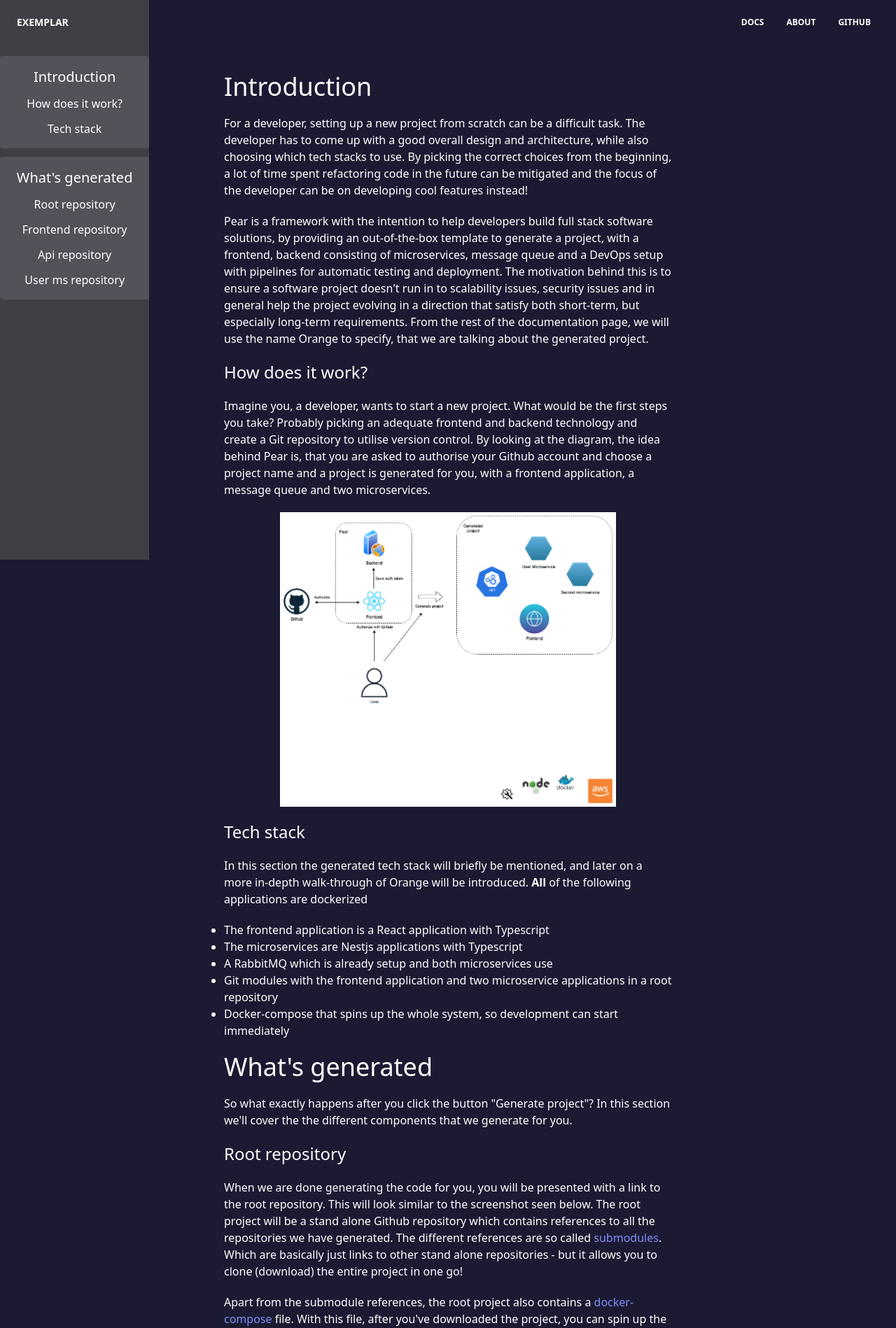
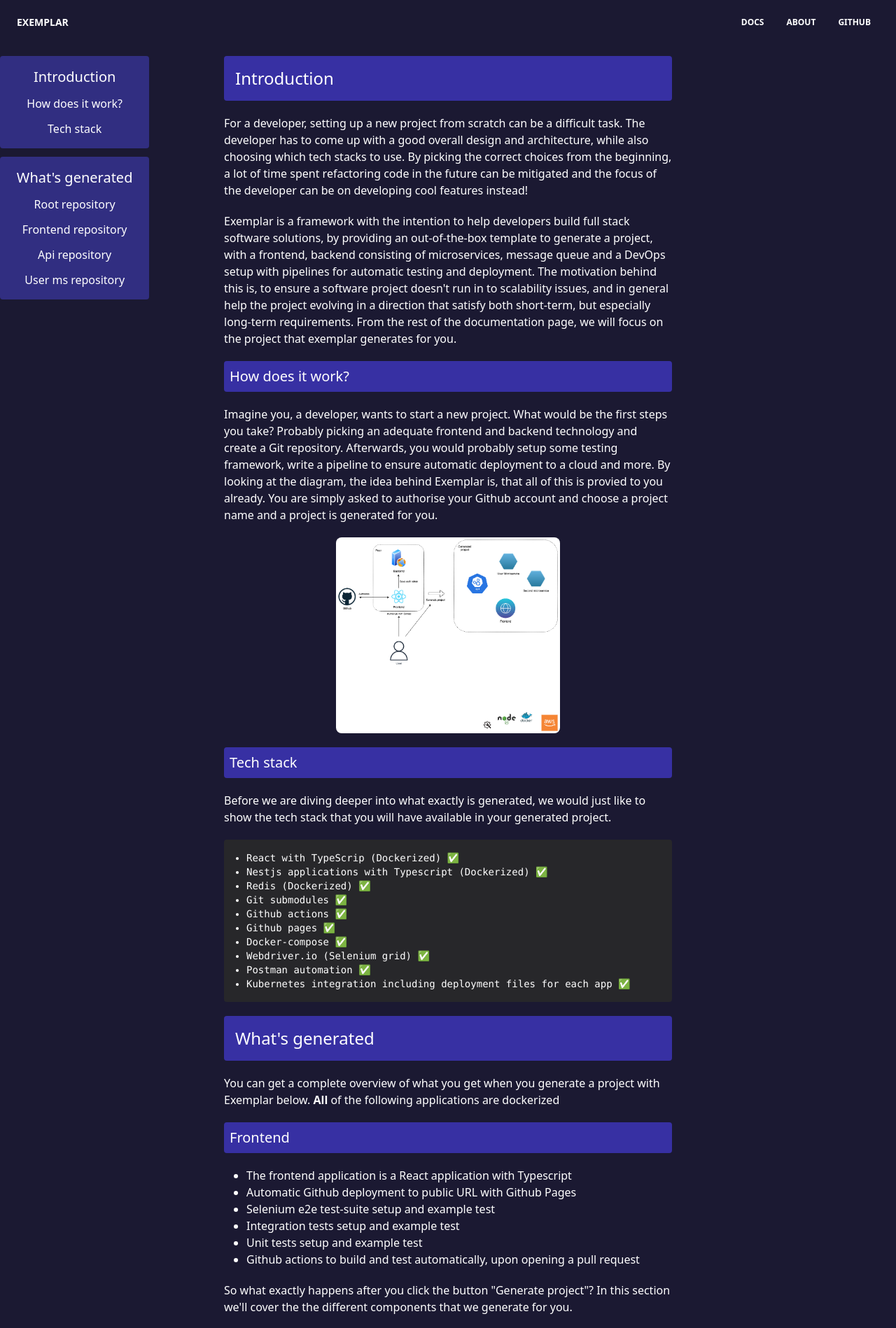
Before and after one commit to exemplar-io/exemplar-io.github.io, a React (Create React App) app: page /docs in a window 1280 px wide. Shown: the top 1898 px of the page at 70% size. Built offline with nearby package versions, Linux system fonts and the light colour scheme; no server answers.

Commit message:
updated UI and text

```diff
--- a/src/components/UI/NavigationBar/NavigationBar.tsx
+++ b/src/components/UI/NavigationBar/NavigationBar.tsx
@@ -7,7 +7,7 @@
 const NavigationBar = () => {
   const [navbarOpen, setNavbarOpen] = React.useState(false);
   return (
-    <nav className="sticky w-full flex flex-wrap items-center justify-between px-2 py-3 h-16 z-10">
+    <nav className="fixed w-full flex flex-wrap items-center justify-between px-2 py-3 h-16 z-10">
       <div className="container px-4 mx-auto flex flex-wrap items-center justify-between">
         <div className="w-full flex justify-between lg:w-auto lg:static lg:block lg:justify-start">
           <NavLink
--- a/src/components/UI/Sidebar/Sidebar.tsx
+++ b/src/components/UI/Sidebar/Sidebar.tsx
@@ -1,9 +1,7 @@
-import React from 'react';
-
 const Sidebar = () => {
   return (
-    <div className="h-screen w-1/6 ml-0 pt-20 top-0 fixed bg-gray-700 flex flex-col space-y-3">
-      <div className="flex flex-col space-y-3 bg-gray-600 rounded p-4">
+    <div className="h-screen w-1/6 ml-0 pt-20 top-0 fixed flex flex-col space-y-3">
+      <div className="flex flex-col space-y-3 bg-primary-900 rounded p-4">
         <a
           className="sticky text-secondary font-medium text-xl"
           href="#introduction"
@@ -23,7 +21,7 @@
           Tech stack
         </a>
       </div>
-      <div className="flex flex-col space-y-3 bg-gray-600 rounded p-4">
+      <div className="flex flex-col space-y-3 bg-primary-900 rounded p-4">
         <a
           className="sticky text-secondary font-medium text-xl"
           href="#whats-generated"
--- a/src/pages/Docs.tsx
+++ b/src/pages/Docs.tsx
@@ -1,4 +1,3 @@
-import React from 'react';
 import Sidebar from '../components/UI/Sidebar/Sidebar';
 
 // How to create a code block
@@ -27,10 +26,10 @@
       <Sidebar />
       <main
         className={
-          'container mx-auto w-1/2 space-y-5 pb-10 pt-10 text-secondary text-left'
+          'container mx-auto w-1/2 space-y-5 pb-10 pt-20 text-secondary text-left'
         }
       >
-        <h1 className="text-4xl" id="introduction">
+        <h1 className="text-2xl bg-primary-800 p-4 rounded" id="introduction">
           Introduction
         </h1>
         <p className="text-m">
@@ -42,69 +41,94 @@
           developer can be on developing cool features instead!
         </p>
         <p className="text-m">
-          Pear is a framework with the intention to help developers build full
-          stack software solutions, by providing an out-of-the-box template to
-          generate a project, with a frontend, backend consisting of
+          Exemplar is a framework with the intention to help developers build
+          full stack software solutions, by providing an out-of-the-box template
+          to generate a project, with a frontend, backend consisting of
           microservices, message queue and a DevOps setup with pipelines for
-          automatic testing and deployment. The motivation behind this is to
-          ensure a software project doesn't run in to scalability issues,
-          security issues and in general help the project evolving in a
-          direction that satisfy both short-term, but especially long-term
-          requirements. From the rest of the documentation page, we will use the
-          name Orange to specify, that we are talking about the generated
-          project.
+          automatic testing and deployment. The motivation behind this is, to
+          ensure a software project doesn't run in to scalability issues, and in
+          general help the project evolving in a direction that satisfy both
+          short-term, but especially long-term requirements. From the rest of
+          the documentation page, we will focus on the project that exemplar
+          generates for you.
         </p>
-        <h2 className="text-2xl" id="how-does-it-work">
+        <h2
+          className="text-xl bg-primary-800 p-2 rounded"
+          id="how-does-it-work"
+        >
           How does it work?
         </h2>
         <p className="text-m">
           Imagine you, a developer, wants to start a new project. What would be
           the first steps you take? Probably picking an adequate frontend and
-          backend technology and create a Git repository to utilise version
-          control. By looking at the diagram, the idea behind Pear is, that you
-          are asked to authorise your Github account and choose a project name
-          and a project is generated for you, with a frontend application, a
-          message queue and two microservices.
+          backend technology and create a Git repository. Afterwards, you would
+          probably setup some testing framework, write a pipeline to ensure
+          automatic deployment to a cloud and more. By looking at the diagram,
+          the idea behind Exemplar is, that all of this is provied to you
+          already. You are simply asked to authorise your Github account and
+          choose a project name and a project is generated for you.
         </p>
-        <img
-          src={process.env.PUBLIC_URL + '/docs/overview.png'}
-          alt="overview"
-          className="w-3/4 m-auto"
-        />
-        <h2 className="text-2xl" id="tech-stack">
+        <div>
+          <img
+            src={process.env.PUBLIC_URL + '/docs/overview.png'}
+            alt="overview"
+            className="w-2/4 m-auto rounded-lg"
+          />
+        </div>
+        <h2 className="text-xl bg-primary-800 p-2 rounded" id="tech-stack">
           Tech stack
         </h2>
         <p className="text-m">
-          In this section the generated tech stack will briefly be mentioned,
-          and later on a more in-depth walk-through of Orange will be
-          introduced.
+          Before we are diving deeper into what exactly is generated, we would
+          just like to show the tech stack that you will have available in your
+          generated project.
+        </p>
+        <ul className="list-disc pl-8 text-sm font-mono bg-gray-800 rounded p-4">
+          <li>React with TypeScrip (Dockerized) ✅</li>
+          <li>Nestjs applications with Typescript (Dockerized) ✅</li>
+          <li>Redis (Dockerized) ✅</li>
+          <li>Git submodules ✅</li>
+          <li>Github actions ✅</li>
+          <li>Github pages ✅</li>
+          <li>Docker-compose ✅</li>
+          <li>Webdriver.io (Selenium grid) ✅</li>
+          <li>Postman automation ✅</li>
+          <li>
+            Kubernetes integration including deployment files for each app ✅
+          </li>
+        </ul>
+        <h1
+          className="text-2xl  bg-primary-800 p-4 rounded"
+          id="whats-generated"
+        >
+          What's generated
+        </h1>
+        <p className="text-m">
+          You can get a complete overview of what you get when you generate a
+          project with Exemplar below.
           {<span className="font-bold"> All</span>} of the following
           applications are dockerized
         </p>
-        <ul className="list-disc">
+        <p className="text-xl bg-primary-800 p-2 rounded">Frontend</p>
+        <ul className="list-disc pl-8">
           <li>
             The frontend application is a React application with Typescript
           </li>
-          <li>The microservices are Nestjs applications with Typescript</li>
-          <li>A RabbitMQ which is already setup and both microservices use</li>
+          <li>Automatic Github deployment to public URL with Github Pages</li>
+          <li>Selenium e2e test-suite setup and example test</li>
+          <li>Integration tests setup and example test</li>
+          <li>Unit tests setup and example test</li>
           <li>
-            Git modules with the frontend application and two microservice
-            applications in a root repository
-          </li>
-          <li>
-            Docker-compose that spins up the whole system, so development can
-            start immediately
+            Github actions to build and test automatically, upon opening a pull
+            request
           </li>
         </ul>
-        <h1 className="text-4xl" id="whats-generated">
-          What's generated
-        </h1>
         <p className="text-secondary text-m text-left">
           So what exactly happens after you click the button "Generate project"?
           In this section we'll cover the the different components that we
           generate for you.
         </p>
-        <h2 className="text-2xl" id="root-repository">
+        <h2 className="text-xl bg-primary-800 p-2 rounded" id="root-repository">
           Root repository
         </h2>
         <p className="text-m">
@@ -136,9 +160,12 @@
         <img
           src={process.env.PUBLIC_URL + '/docs/root.png'}
           alt="overview"
-          className="w-3/4 m-auto"
+          className="w-3/4 m-auto rounded-lg"
         />
-        <h2 className="text-2xl" id="frontend-repository">
+        <h2
+          className="text-xl bg-primary-800 p-2 rounded"
+          id="frontend-repository"
+        >
           Frontend repository
         </h2>
         <p className="text-m">
@@ -169,7 +196,7 @@
           with the backend which is divided into two repositories. The Api
           repository and the MS repository.
         </p>
-        <h2 className="text-2xl" id="api-repository">
+        <h2 className="text-xl bg-primary-800 p-2 rounded" id="api-repository">
           Api repository
         </h2>
         <p className="text-m">
@@ -188,8 +215,10 @@
           the relevant microservice is the user microservice, which has its own
           standalone repository - the user-ms repository which is up next!
         </p>
-
-        <h2 className="text-2xl" id="user-ms-repository">
+        <h2
+          className="text-xl bg-primary-800 p-2 rounded"
+          id="user-ms-repository"
+        >
           User ms repository
         </h2>
         <p className="text-m">
```
